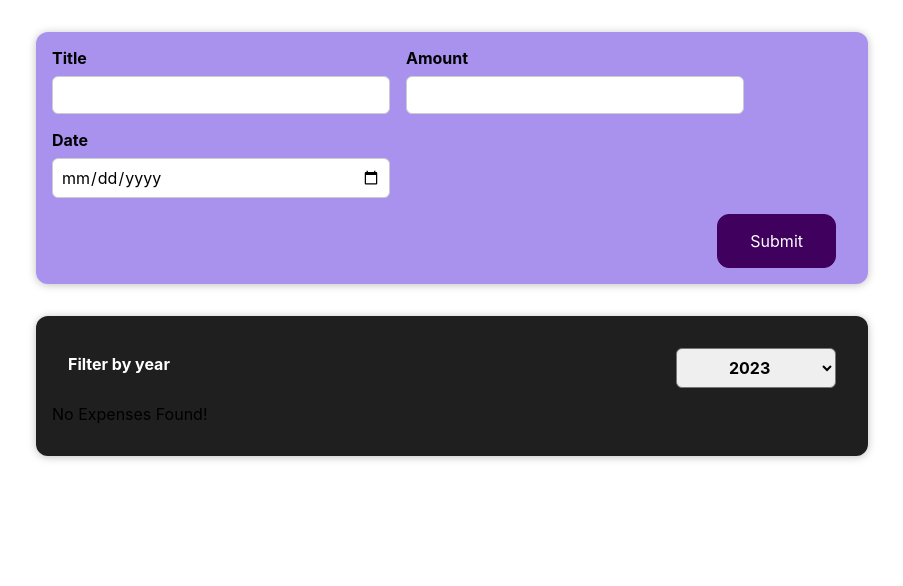
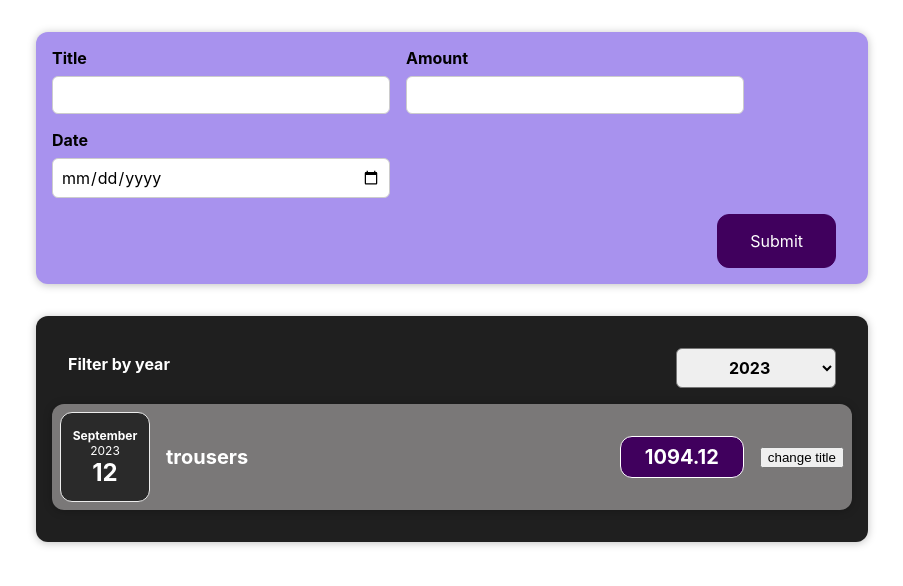
Before and after one commit to Chandanindalkar/react-guide, a React (Create React App) app: page / in a window 1280 px wide. Shown: the top 586 px of the page, without its empty margins (188-1091 px from the left). Built offline with nearby package versions, Linux system fonts and the light colour scheme.

Commit message:
organized conditional rendering

```diff
--- a/src/App.js
+++ b/src/App.js
@@ -26,6 +26,12 @@ const Initial_Expenses = [{
   amount: 450,
   date: new Date(2019, 5, 12),
 },
+{
+  id: 'e5',
+  title: 'trousers',
+  amount: 1094.12,
+  date: new Date(2023, 8, 12),
+},
 ];
 
 function App() {
--- a/src/components/Expenses/Expenses.js
+++ b/src/components/Expenses/Expenses.js
@@ -1,5 +1,5 @@
 import {React, useState} from 'react';
-import ExpenseItem from "./ExpenseItem";
+import ExpensesList from "./ExpensesList";
 import './Expenses.css'
 import Card from "./Card";
 import ExpensesFilter from "../Filter/ExpensesFilter";
@@ -20,6 +20,8 @@ function Expenses(props) {
         return filteredYear == selectedYear
     }
 
+
+
     return (
         <Card className="expenses">
 
@@ -27,17 +29,9 @@ function Expenses(props) {
                 onGetSelectedYear = {getSelectedYear}
                 default = {selectedYear}
             />
-            {filteredExpenses.length == 0 ? (<p>No Expenses Found!</p>) :
-            (filteredExpenses.map( (expense) => (
-                <ExpenseItem
-                    key={expense.id}
-                    title={expense.title}
-                    amount = {expense.amount}
-                    date = {expense.date}
-                />
-            ))) }
-
-
+            <ExpensesList
+                items = {filteredExpenses}
+            />
         </Card>
     )
 }
--- /dev/null
+++ b/src/components/Expenses/ExpensesList.css
@@ -0,0 +1,9 @@
+.expenses-list {
+    list-style: none;
+    padding: 0;
+  }
+
+  .expenses-list__fallback {
+    color: white;
+    text-align: center;
+  }
--- /dev/null
+++ b/src/components/Expenses/ExpensesList.js
@@ -0,0 +1,30 @@
+import React from 'react'
+import ExpenseItem from "./ExpenseItem";
+import './ExpensesList.css'
+
+const ExpensesList = (props) => {
+    const filteredExpenses = props.items
+
+    if (filteredExpenses.length === 0) {
+        return (
+            <h2 className='expenses-list__fallback'>
+                No Expenses Found!
+            </h2>
+        )
+    }
+
+    return (
+        <ul className='expenses-list'>
+            {filteredExpenses.map( (expense) => (
+            <ExpenseItem
+                key={expense.id}
+                title={expense.title}
+                amount = {expense.amount}
+                date = {expense.date}
+            />
+            ))}
+        </ul>
+    )
+}
+
+export default ExpensesList
--- a/src/components/Filter/ExpensesFilter.js
+++ b/src/components/Filter/ExpensesFilter.js
@@ -21,6 +21,7 @@ const ExpensesFilter = (props) => {
             <option value='2021'>2021</option>
             <option value='2020'>2020</option>
             <option value='2019'>2019</option>
+            <option value='2018'>2018</option>
         </select>
         </div>
     </div>
```
